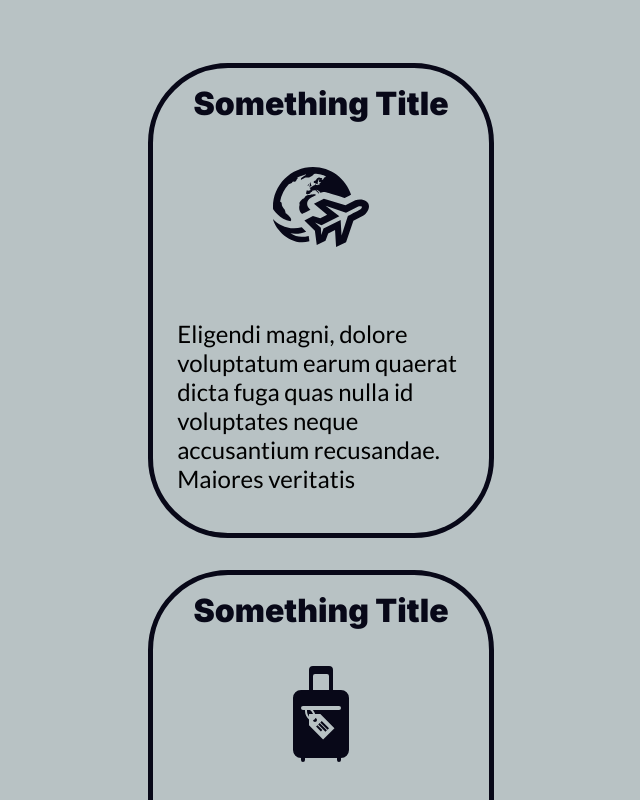
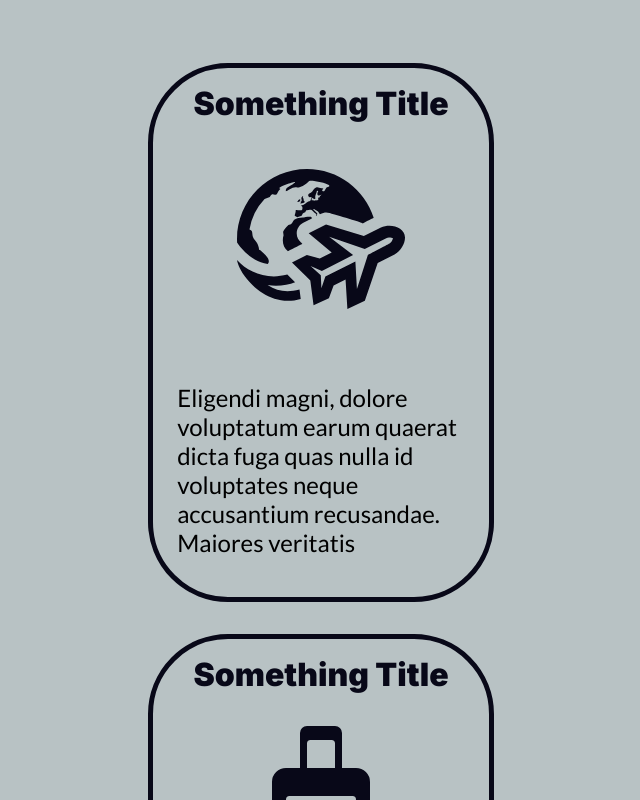
Before and after one commit to Lucasz-Niemiec/Travel-Agency, a React (Create React App) app: page /about in a window 1280 px wide. Shown: the part 740-1540 px from the top of the page, without its empty margins (319-959 px from the left). Built offline with nearby package versions, Linux system fonts and the light colour scheme.

Commit message:
svg resize

```diff
--- a/src/themeAndGlobalStyles/ThemeProvider.js
+++ b/src/themeAndGlobalStyles/ThemeProvider.js
@@ -109,16 +109,14 @@ export const contactIcons = css`
 `;
 
 export const svg = css`
-  scale: 8;
+  width: 200px;
+  height: 200px;
   fill: ${({ theme }) => theme.tertiary};
   padding: 2px;
-  border-radius: 0.2rem;
+  border-radius: 0.5rem;
   display: inline-block;
-  width: 5%;
   ${Transition};
-  margin: 50px;
-  width: 50;
-
+  padding: 1rem;
   :hover {
     background-color: ${({ theme }) => theme.tertiary};
     opacity: 0.9;
@@ -126,9 +124,6 @@ export const svg = css`
     fill: ${({ theme }) => theme.primary};
   }
   @media screen and (max-width: 1300px) {
-    margin: 60px;
-    height: 1rem;
-    width: 1rem;
   }
 `;
 
```
